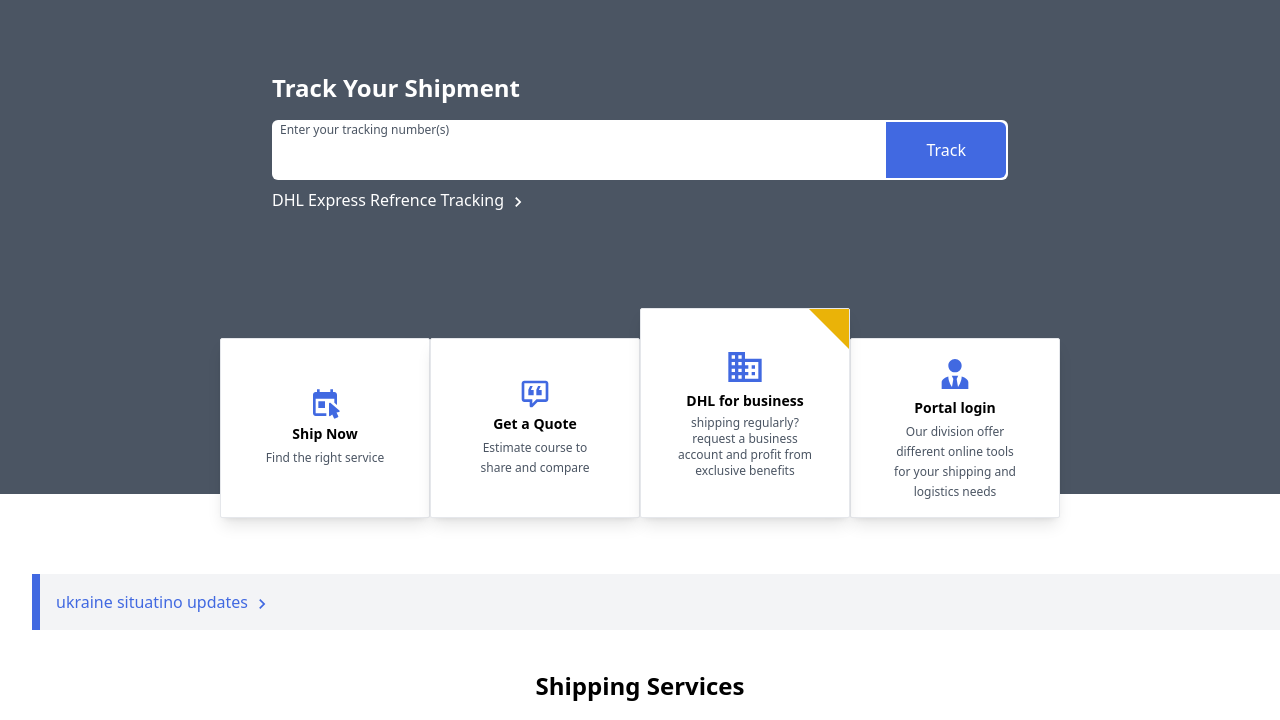
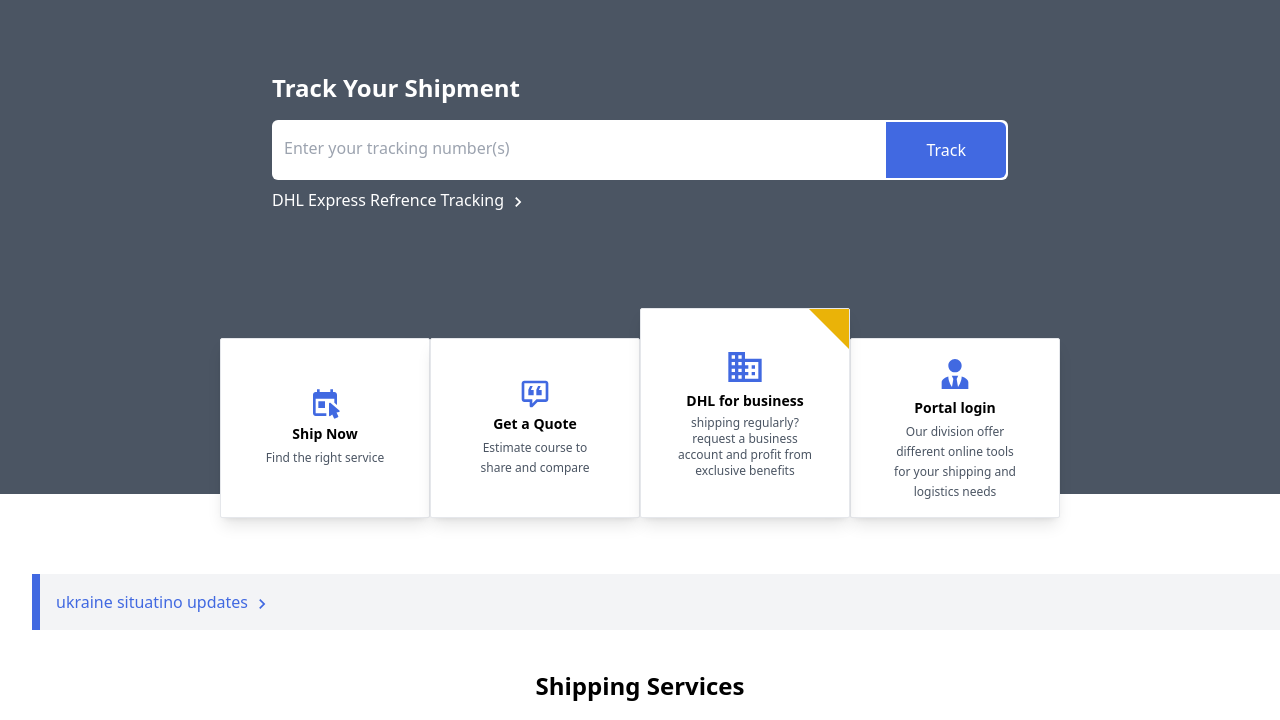
Before and after one commit to thefreethinkers/RoyalMailing, a website: page src/index.html in a window 1280 px wide. Shown: the top 720 px of the page. Drawn offline with nearby package versions, Linux system fonts and the light colour scheme; files that its build step writes are made by us from their sources.

Commit message:
worked on style

```diff
--- a/src/index.html
+++ b/src/index.html
@@ -18,9 +18,9 @@
                     <h1 class="tw-mb-4 tw-font-bold tw-text-2xl">Track Your Shipment</h1>
                     <div class="tw-h-[60px] tw-w-full tw-bg-white tw-text-black tw-rounded-md tw-overflow-hidden">
                         <form action="" class="tw-flex tw-w-full tw-h-full">
-                            <div class="tw-w-full tw-py-0.5 tw-px-2 tw-rounded-tl-md tw-rounded-bl-md hover:tw-border hover:tw-border-black">
-                                <p class="tw-text-xs tw-text-gray-600">Enter your tracking number(s)</p>
-                                <input class="tw-py-1 tw-w-full focus:tw-outline-none" type="text">
+                            <div class="tw-w-full tw-py-0.5 tw-px-3 tw-rounded-tl-md tw-rounded-bl-md hover:tw-border tw-relative hover:tw-border-black tw-overflow-hidden">
+                                <input class="tw-py-1 tw-w-full focus:tw-outline-none tw-peer tw-absolute tw-bottom-0" type="text">
+                                <p class="tw-absolute peer-focus:tw-text-xs tw-text-gray-400 tw-top-4 peer-focus:tw-top-1.5 tw-transition-all tw-duration-300">Enter your tracking number(s)</p>
                             </div>
                             <button type="submit"
                                     class="tw-bg-primary tw-px-10 tw-rounded-tr-md tw-rounded-br-md tw-text-white tw-m-0.5">
```
